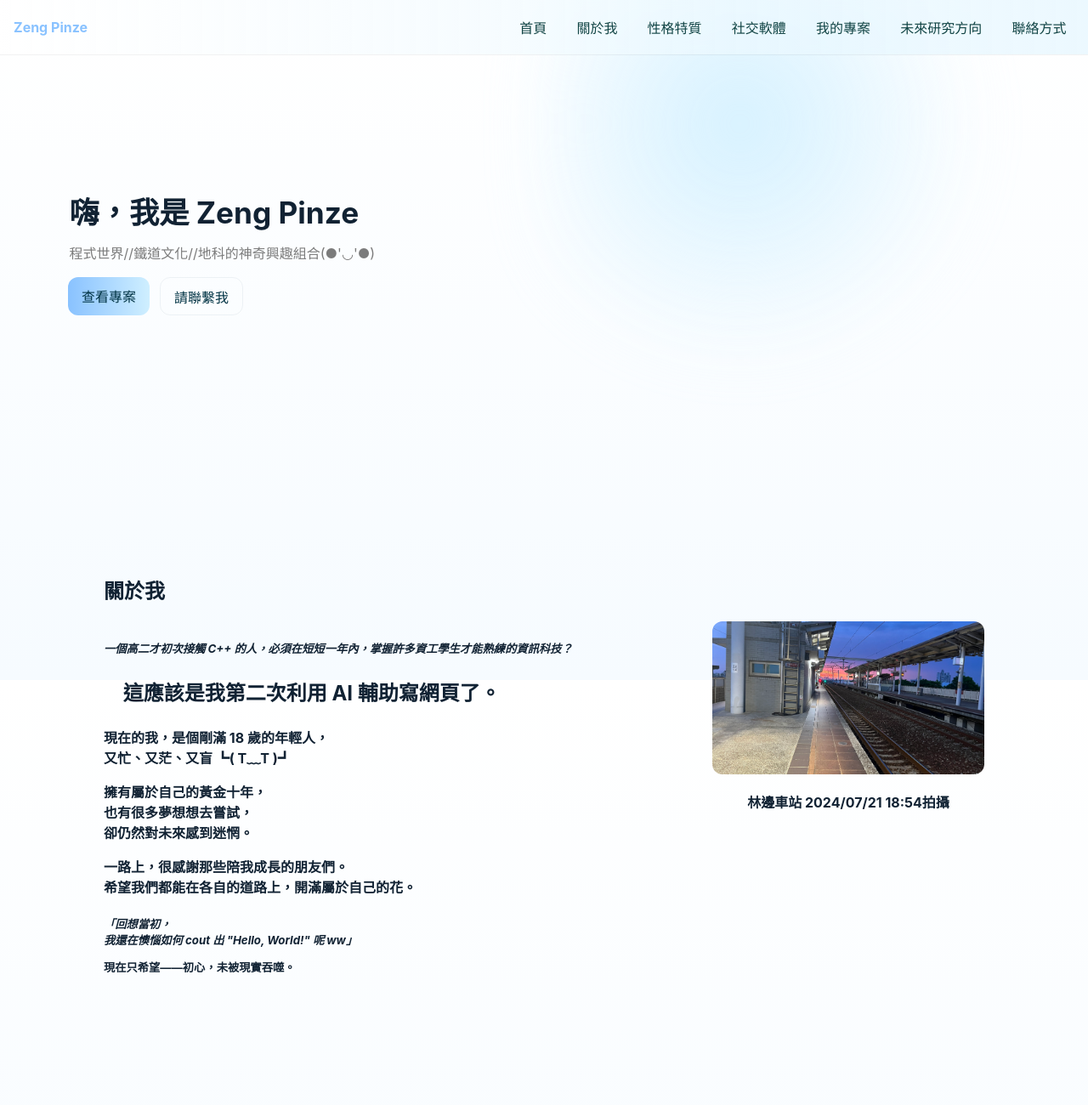
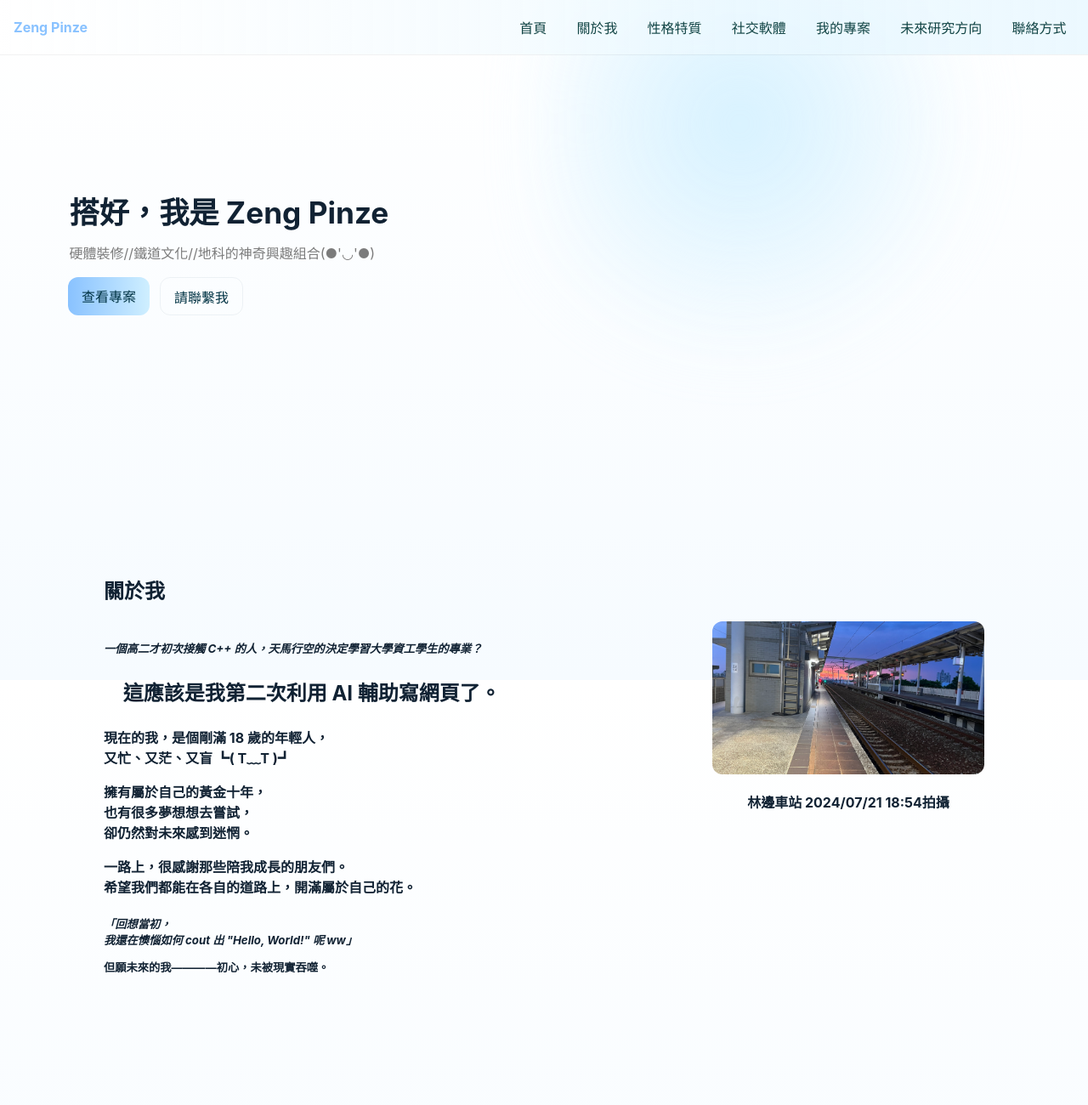
Before and after one commit to zengpinze/personal_web, a plain HTML site: page index.html in a window 1280 px wide. Shown: the top 1300 px of the page at 85% size. Drawn offline with Linux system fonts and the light colour scheme.

Commit message:
Fix HTML formatting and update content
大學開學前的修改
ㄅ

```diff
--- a/index.html
+++ b/index.html
@@ -30,8 +30,8 @@
         <!-- HERO / 首頁 -->
         <section id="home" class="hero">
             <div class="hero-inner">
-                <h1 class="editable" data-placeholder="在此填入你的標題">嗨，我是 Zeng Pinze</h1>
-                <p class="editable" data-placeholder="在此填入一句話自我介紹">程式世界//鐵道文化//地科的神奇興趣組合(●'◡'●)
+                <h1 class="editable" data-placeholder="在此填入你的標題">搭好，我是 Zeng Pinze</h1>
+                <p class="editable" data-placeholder="在此填入一句話自我介紹">硬體裝修//鐵道文化//地科的神奇興趣組合(●'◡'●)
                 </p>
                 <div class="hero-ctas">
                     <a class="btn primary touch-btn" href="#portfolio">查看專案</a>
@@ -48,7 +48,7 @@
                 <div class="about-grid">
                     <div class="about-text">
                         <h5>
-                            <p><em>一個高二才初次接觸 C++ 的人，必須在短短一年內，掌握許多資工學生才能熟練的資訊科技？</em></p>
+                            <p><em>一個高二才初次接觸 C++ 的人，天馬行空的決定學習大學資工學生的專業？</em></p>
                         </h5>
 
 
@@ -82,7 +82,7 @@
                                 </em></p>
 
                             <p><strong>
-                                    現在只希望——初心，未被現實吞噬。
+                                    但願未來的我————初心，未被現實吞噬。
                                 </strong></p>
                         </h5>
                     </div>
@@ -225,7 +225,7 @@
                 <div class="grid services-grid">
                     <article class="service card">
                         <h3 class="editable">前進電資領域</h3>
-                        <p class="editable small">認識電機工程分支，並持續找尋方向。</p>
+                        <p class="editable small">認識資訊工程分支，並持續找尋方向。</p>
                     </article>
                     <article class="service card">
                         <h3 class="editable">體驗鐵道文化</h3>
```
